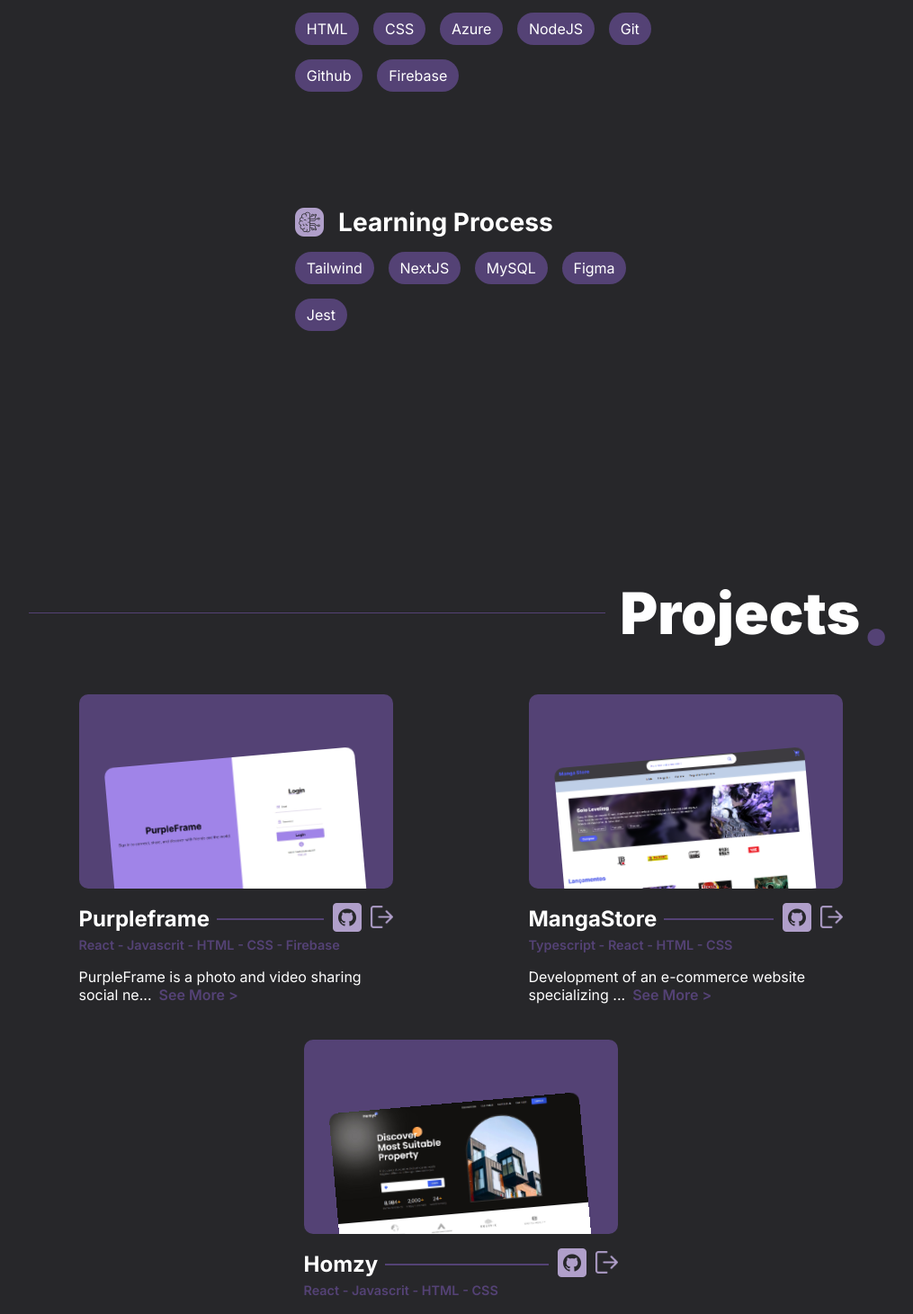
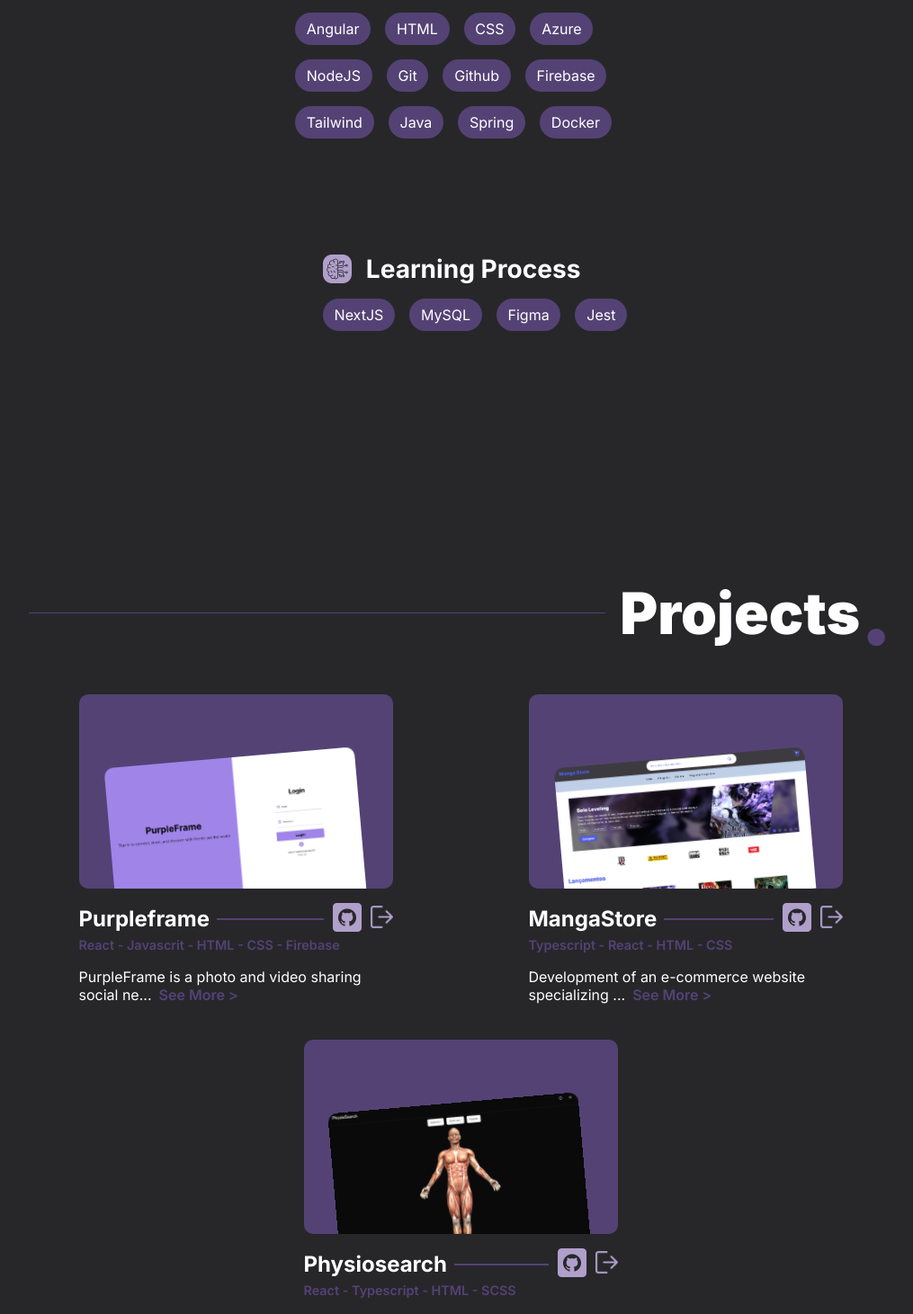
Before and after one commit to ythiago03/ythiago03-porfolio, a React (Vite) app: page / in a window 1280 px wide. Shown: the part 1823-3284 px from the top of the page at 90% size, without its empty margins (128-1143 px from the left). Built offline with nearby package versions, Linux system fonts and the light colour scheme.

Commit message:
:sparkles: add physiosearch to projects

```diff
--- a/src/App.tsx
+++ b/src/App.tsx
@@ -25,7 +25,7 @@ import emailIcon from './assets/email-icon.svg';
 /* Images */
 import purpleframeImg from '../public/Purpleframe.jpg';
 import mangaStoreImg from '../public/MangaStore.png';
-import homzyImg from '../public/Homzy.jpg';
+import Physiosearch from '../public/physiosearch.png';
 import Motion from './Components/Motion/Motion';
 
 interface UserContextType {
@@ -96,16 +96,20 @@ const App = () => {
     'JavaScript',
     'TypeScript',
     'React',
+    'Angular',
     'HTML',
     'CSS',
     'Azure',
     'NodeJS',
     'Git',
     'Github',
-    'Firebase'
+    'Firebase',
+    'Tailwind',
+    'Java',
+    'Spring',
+    'Docker',
   ];
   const learningProcess = [
-    'Tailwind',
     'NextJS',
     'MySQL',
     'Figma',
@@ -301,12 +305,12 @@ const App = () => {
 
               <Motion>
                 <CardProject
-                  cardCover={homzyImg}
-                  name="Homzy"
-                  tecs={['React','Javascrit','HTML', 'CSS']}
-                  repo="https://github.com/ythiago03/Homzy-Landingpage"
-                  demo="https://homzy.vercel.app/"
-                  desc={languageToggle ? 'Homzy é uma página para aquisição de imóveis de alta qualidade e super modernizados.' : 'Homzy is a page for purchasing high-quality and super modernized properties.'}
+                  cardCover={Physiosearch}
+                  name="Physiosearch"
+                  tecs={['React','Typescript','HTML', 'SCSS']}
+                  repo="https://github.com/ythiago03/physiosearch"
+                  demo="https://github.com/ythiago03/physiosearch"
+                  desc={languageToggle ? 'PhysioSearch é um projeto proposto por um grupo de estudantes de fisioterapia com o objetivo de facilitar o estudo e a visualização do corpo humano. O sistema permite que os estudantes visualizem um esqueleto 2D interativo, onde podem aplicar zoom, manipular a imagem e acessar informações detalhadas de áreas específicas do corpo. Cada parte clicável do esqueleto redireciona os usuários para uma visualização mais detalhada da área, que inclui links para artigos e tratamentos relacionados.' : 'PhysioSearch is a project proposed by a group of physiotherapy students with the goal of facilitating the study and visualization of the human body. The system allows students to view an interactive 2D skeleton, where they can zoom, manipulate the image and access detailed information about specific areas of the body. Each clickable part of the skeleton redirects users to a more detailed view of the area, which includes links to related articles and treatments.'}
                 />
               </Motion>
 
```
Also changed, not shown: public/physiosearch.png (added).
